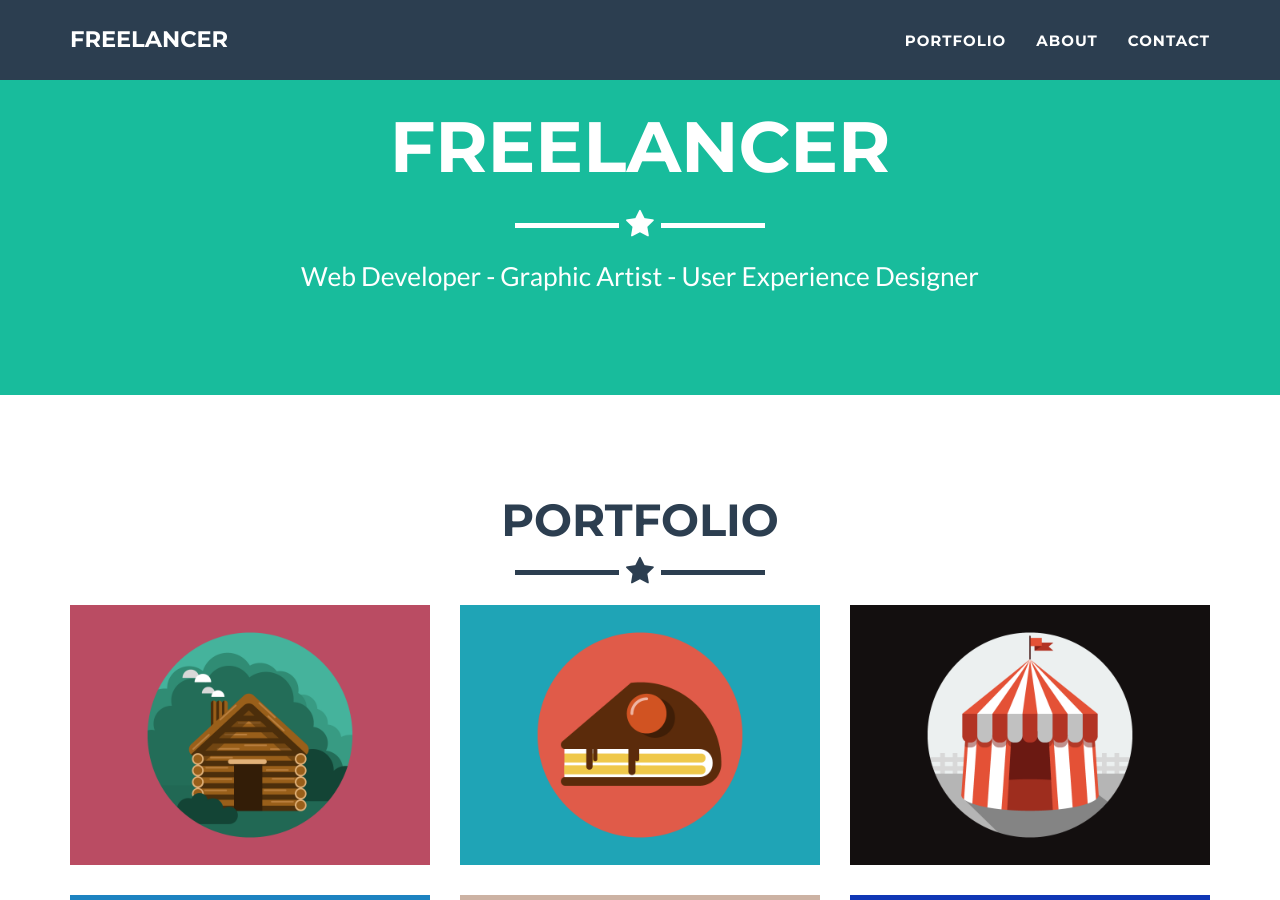
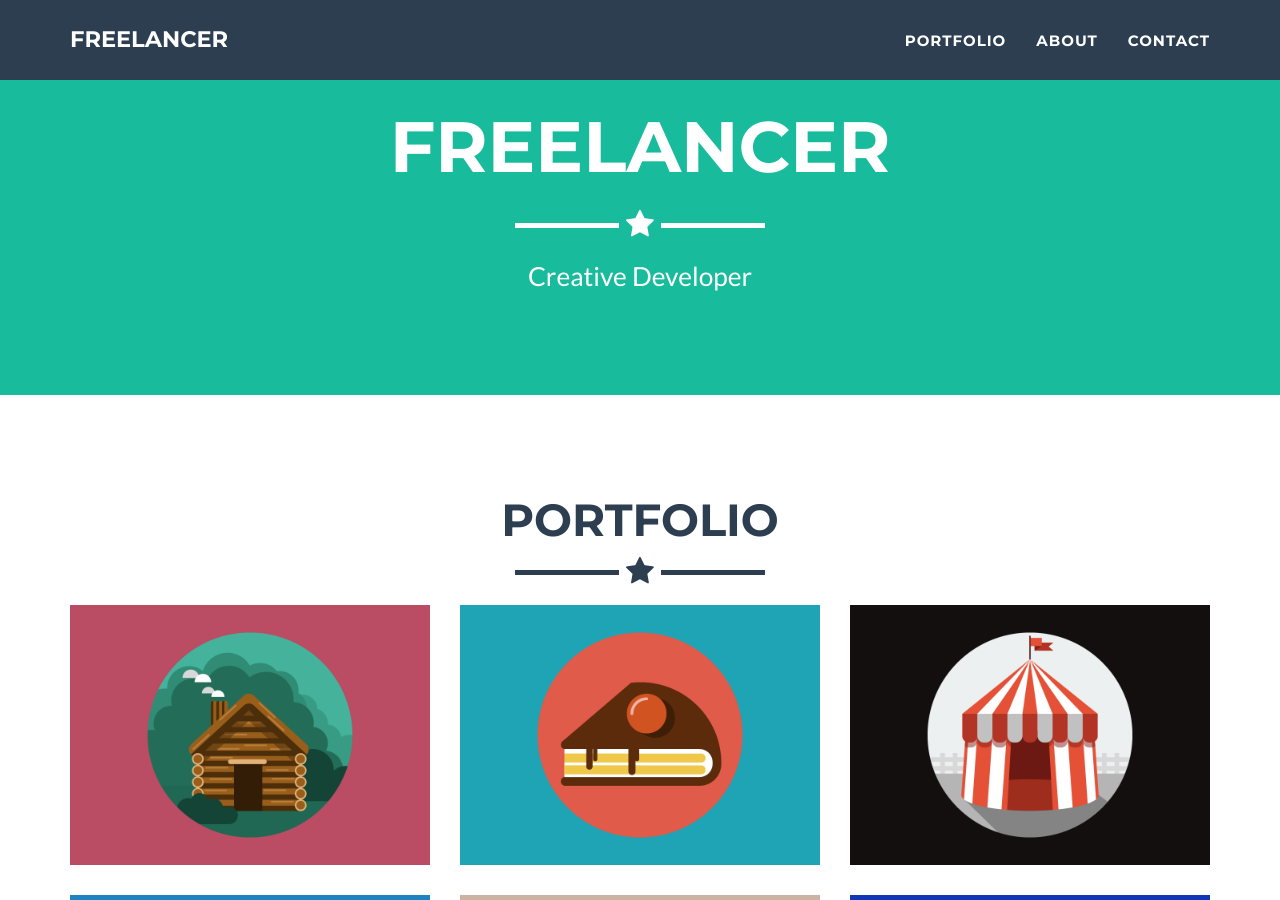
Before and after one commit to vzohni/website3, a Jekyll site: the page built from index.html, in a window 1280 px wide and 900 px high, scrolled down 380 px. Built offline with Jekyll 4.4.1, drawn with Linux system fonts in a browser that asks for light colours; some of the changed lines change nothing that is shown.

Commit message:
Edited some stuff to make css work

```diff
--- a/_config.yml
+++ b/_config.yml
@@ -1,11 +1,12 @@
 # Site settings
 title: Freelancer
-email: your-email@domain.com
+email: victorzohni@gmail.com
 url: https://example.github.io
-description: "Write an awesome description for your new site here. You can edit this line in _config.yml. It will appear in your document head meta (for Google search results) and in your feed.xml site description."
-keywords: "your keywords, separated by commas"
-skills: "Web Developer - Graphic Artist - User Experience Designer"
-meta_author: LastName FirstName
+description: "A website for programmer Victor Zohni!"
+keywords: "Hip, Fresh, Cool, Art, Tech"
+skills: "Creative Developer"
+meta_author: Zohni Victor
+baseurl: /website3
 
 # Google webmaster tools
 google_verify:
```
